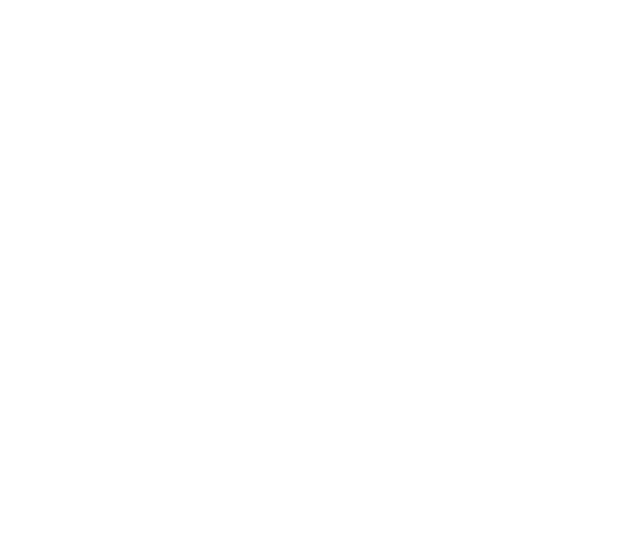
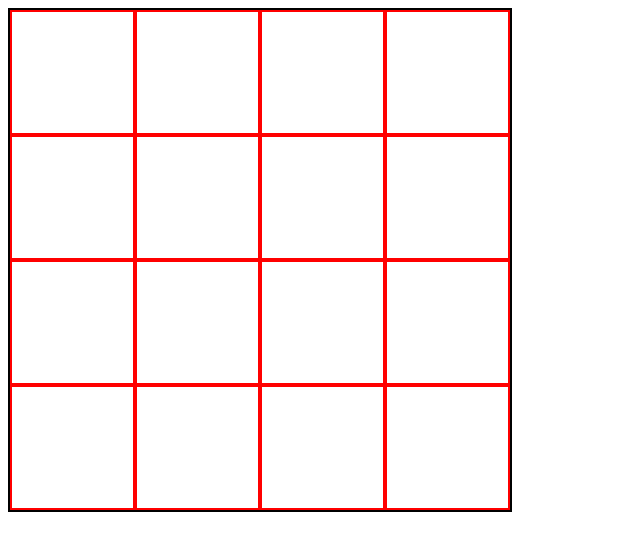
Before and after one commit to Touky13/etch-a-sketch, a plain HTML site: page index.html in a window 1280 px wide. Shown: the whole page, without its empty margins (0-640 px from the left). Drawn offline with Linux system fonts and the light colour scheme.

Commit message:
created basic grid

```diff
--- a/index.html
+++ b/index.html
@@ -9,6 +9,7 @@
 
 <body>
 
+    <div class="grid"></div>
 
     <script src="index.js"></script>
 </body>
--- a/index.js
+++ b/index.js
@@ -0,0 +1,31 @@
+/*const grid1 = document.createElement(grid1);
+const grid2 = document.createElement(grid2);
+const grid3 = document.createElement(grid3);
+const grid4 = document.createElement(grid4);
+const grid5 = document.createElement(grid5);
+const grid6 = document.createElement(grid6);
+const grid7 = document.createElement(grid7);
+const grid8 = document.createElement(grid8);
+const grid9 = document.createElement(grid9);
+const grid10 = document.createElement(grid10);
+const grid11 = document.createElement(grid11);
+const grid12 = document.createElement(grid12);
+const grid13 = document.createElement(grid13);
+const grid14 = document.createElement(grid14);
+const grid15 = document.createElement(grid15);
+const grid16 = document.createElement(grid16);
+*/
+
+const grid = document.querySelector (".grid");
+
+for (let i = 0; i < 16; i += 1) {
+    let gridSquare = document.createElement ("gridSquare");
+    grid.appendChild(gridSquare);
+}
+
+
+
+/* Create grid by user input
+try to use a loop in a function
+to create new elements via js
+*/
--- a/styles.css
+++ b/styles.css
@@ -0,0 +1,13 @@
+.grid {
+    display: flex;
+    flex-flow: wrap;
+    margin: 0px;
+    border: 2px solid black;
+    height: 500px;
+    width: 500px;
+}
+
+gridSquare {
+    flex: 1 1 20%;
+    border: 2px solid red;
+}
```
